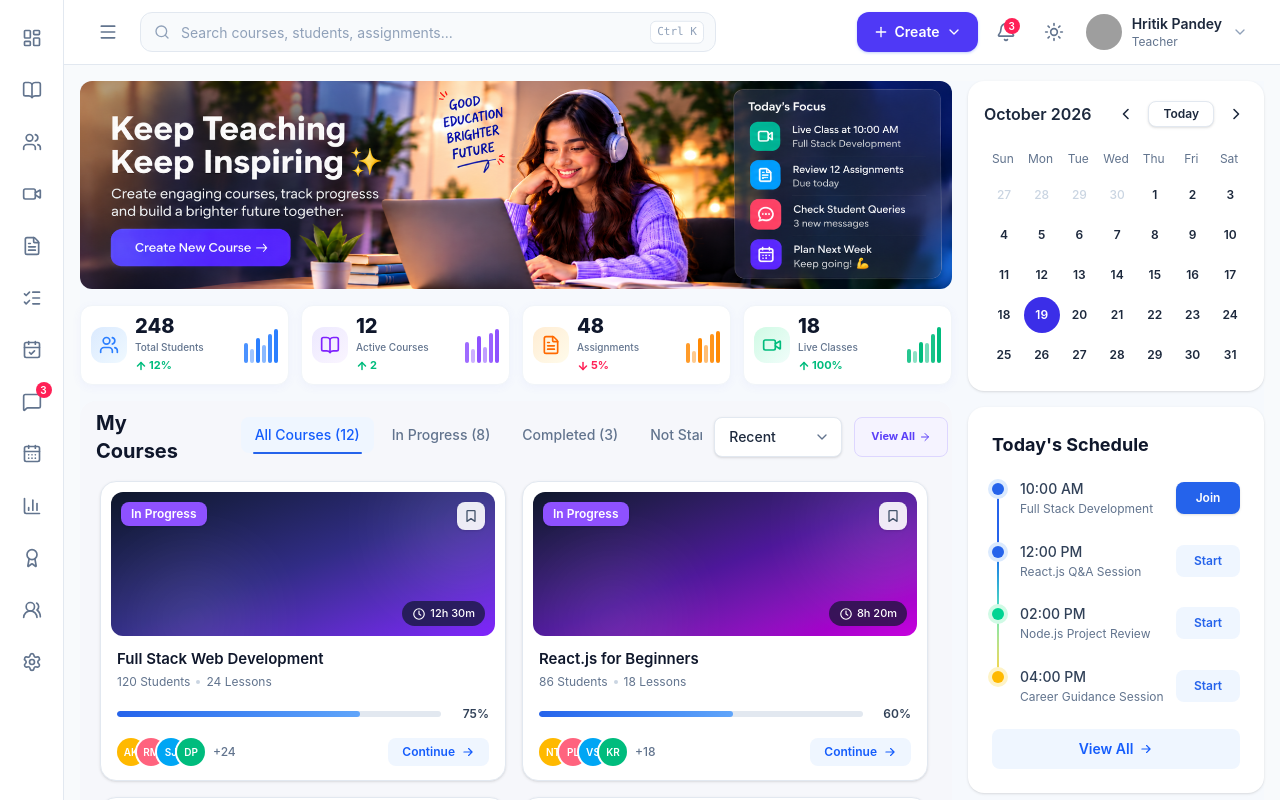
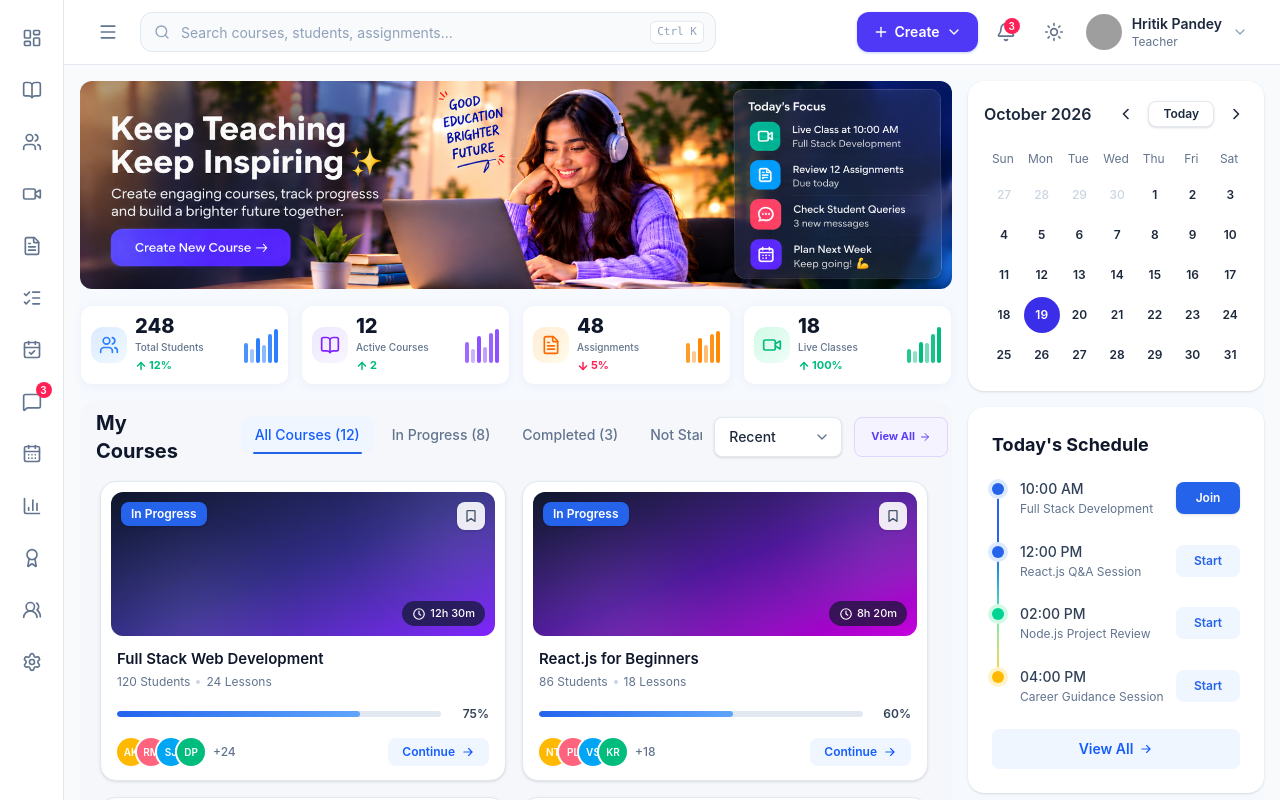
Before and after one commit to iamayushkarma/lms-dashbaord, a React (Vite) app: page / in a window 1280 px wide. Shown: the top 800 px of the page. Built offline with nearby package versions, Linux system fonts and the light colour scheme; grey boxes are pictures that could not be loaded.

Commit message:
refactor: color change in course card status pill

```diff
--- a/src/dashboard/components/student-courses/StatusBadge.tsx
+++ b/src/dashboard/components/student-courses/StatusBadge.tsx
@@ -1,7 +1,10 @@
 import type { CourseStatus } from "./types";
 
 const badges: Record<CourseStatus, { label: string; className: string }> = {
-  "in-progress": { label: "In Progress", className: "bg-violet-500 text-white" },
+  "in-progress": {
+    label: "In Progress",
+    className: "bg-[#2563eb] text-white",
+  },
   completed: { label: "Completed", className: "bg-emerald-500 text-white" },
   "not-started": { label: "Not Started", className: "bg-white text-slate-800" },
 };
```
